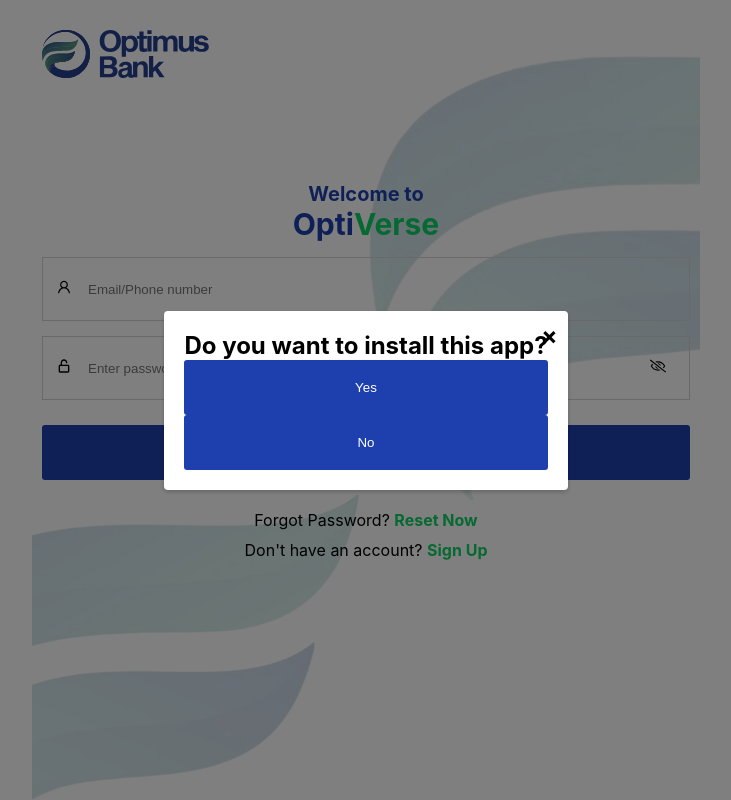
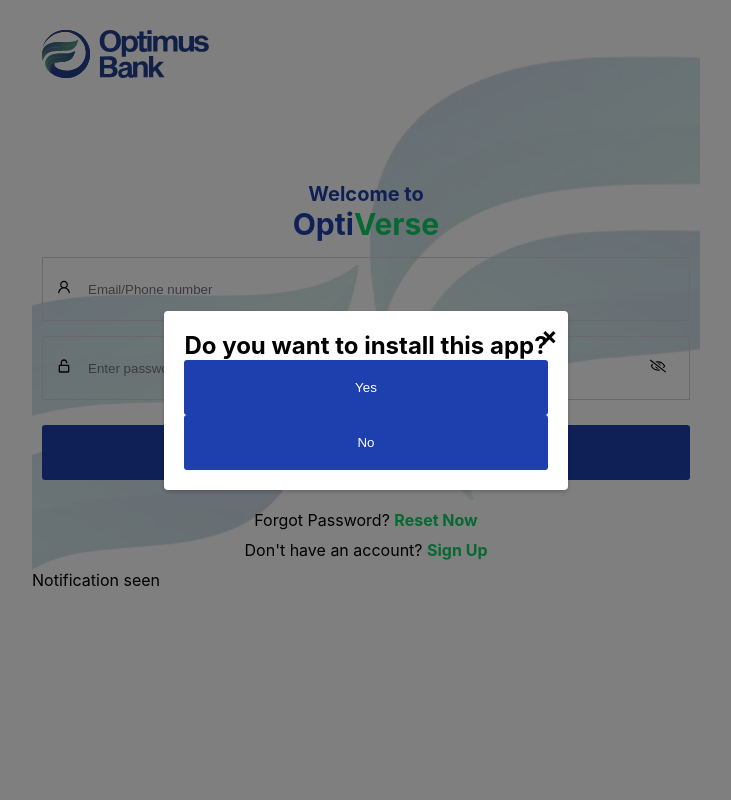
Before and after one commit to Phyya/test-pwa, a React (Create React App) app: page / in a window 1280 px wide. Shown: the whole page, without its empty margins (274-1005 px from the left). Built offline with nearby package versions, Linux system fonts and the light colour scheme.

Commit message:
added notification prompt

```diff
--- a/package.json
+++ b/package.json
@@ -6,6 +6,7 @@
     "@testing-library/jest-dom": "^5.16.5",
     "@testing-library/react": "^13.4.0",
     "@testing-library/user-event": "^13.5.0",
+    "firebase": "^9.22.0",
     "react": "^18.2.0",
     "react-dom": "^18.2.0",
     "react-icons": "^4.8.0",
--- a/src/App.css
+++ b/src/App.css
@@ -17,5 +17,4 @@ a {
 	align-items: center;
 	max-width: 668px;
 	margin: auto;
-	height: 100vh;
 }
--- a/src/components/Navbar/Navbar.module.css
+++ b/src/components/Navbar/Navbar.module.css
@@ -5,8 +5,7 @@
 	left: 0;
 	right: 0;
 	justify-content: space-between;
-	/* border: 1px solid gray; */
-	background-color: rgb(255, 243, 243);
+	background-color: rgb(247, 247, 247);
 	padding: 10px 20px;
 }
 
--- /dev/null
+++ b/src/components/NotificationPrompt/NotificationPrompt.jsx
@@ -0,0 +1,23 @@
+import React, { useEffect, useState } from 'react';
+// import Modal from '../Modal/Modal';
+
+function NotificationPrompt() {
+	// const [modalOpen, setModalOpen] = useState(false);
+	useEffect(() => {
+		handleNotificationPermission();
+	}, []);
+
+	const handleNotificationPermission = async () => {
+		try {
+			const permissionResult = await Notification.requestPermission();
+			console.log('Notification permission:', permissionResult);
+			// Handle the permission result accordingly
+		} catch (error) {
+			console.error('Error requesting notification permission:', error);
+		}
+	};
+
+	return <p onClick={handleNotificationPermission}>Notification seen</p>;
+}
+
+export default NotificationPrompt;
--- a/src/pages/Home/Home.module.css
+++ b/src/pages/Home/Home.module.css
@@ -3,7 +3,7 @@
 	overflow-y: scroll;
 	position: relative;
 	width: 100%;
-	padding: 15px 10px 0;
+	padding: 10px 10px 0;
 }
 .header {
 	display: flex;
--- a/src/pages/Login/Login.jsx
+++ b/src/pages/Login/Login.jsx
@@ -10,6 +10,7 @@ import left_logo from '../../images/left_image_logo.png';
 import style from './Login.module.css';
 import { useNavigate } from 'react-router';
 import Modal from '../../components/Modal/Modal';
+import NotificationPrompt from '../../components/NotificationPrompt/NotificationPrompt';
 
 const Login = () => {
 	const navigate = useNavigate();
@@ -50,14 +51,15 @@ const Login = () => {
 	};
 
 	return (
+		<div className={style.loginFull}>
 			<section className={style.section}>
+				<img className={style.right_image} src={right_logo} alt="right_logo" />
+				<img className={style.left_image} src={left_logo} alt="left_logo" />
 				<Modal isOpen={modalOpen} onClose={() => setModalOpen(false)}>
 					<h1>Do you want to install this app?</h1>
 					<Button text="Yes" onClick={handleInstall} />
 					<Button text="No" onClick={() => setModalOpen(false)} />
 				</Modal>
-			<img className={style.right_image} src={right_logo} alt="right_logo" />
-			<img className={style.left_image} src={left_logo} alt="left_logo" />
 
 				<header>
 					<img src={logo} alt="optimus_logo" />
@@ -92,6 +94,8 @@ const Login = () => {
 					</div>
 				</div>
 			</section>
+			<NotificationPrompt />
+		</div>
 	);
 };
 
--- a/src/pages/Login/Login.module.css
+++ b/src/pages/Login/Login.module.css
@@ -1,7 +1,13 @@
-.section {
+.loginFull {
 	width: 100%;
 	height: 100%;
+}
+
+.section {
 	position: relative;
+	width: 100%;
+	height: 90%;
+	overflow-y: scroll;
 }
 .section header {
 	margin-top: 30px;
```
Also changed, not shown: src/firebase/firebase.js (added, +21 -0 lines), 1 other file (tests, documents, lock files or other folders). Lines whose indentation alone changed are shown as unchanged.
